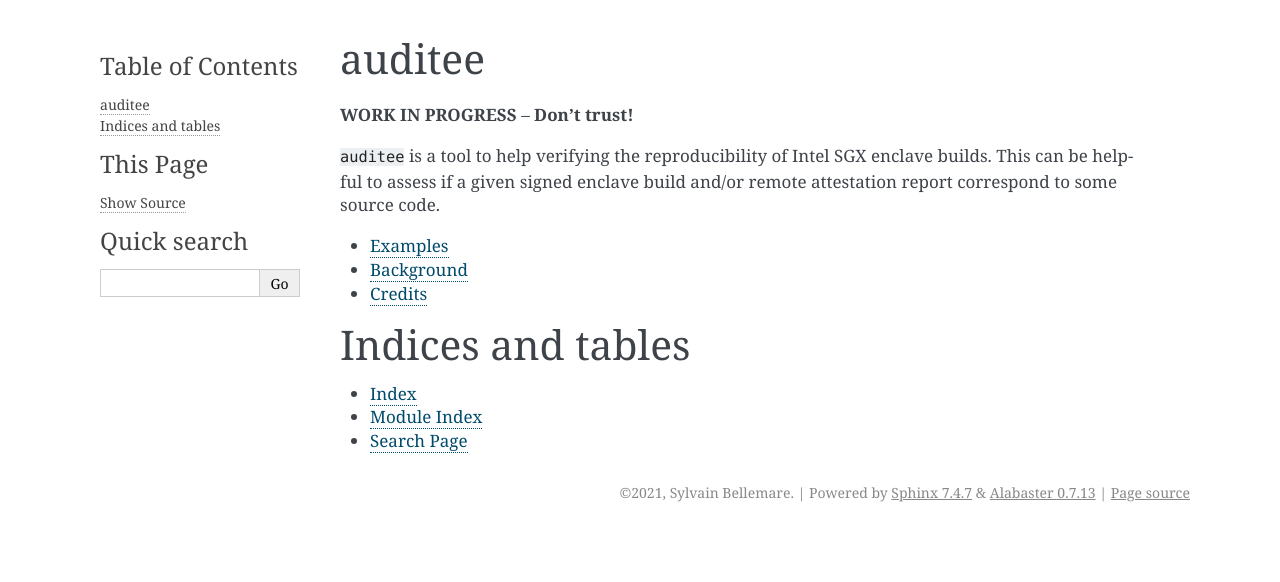
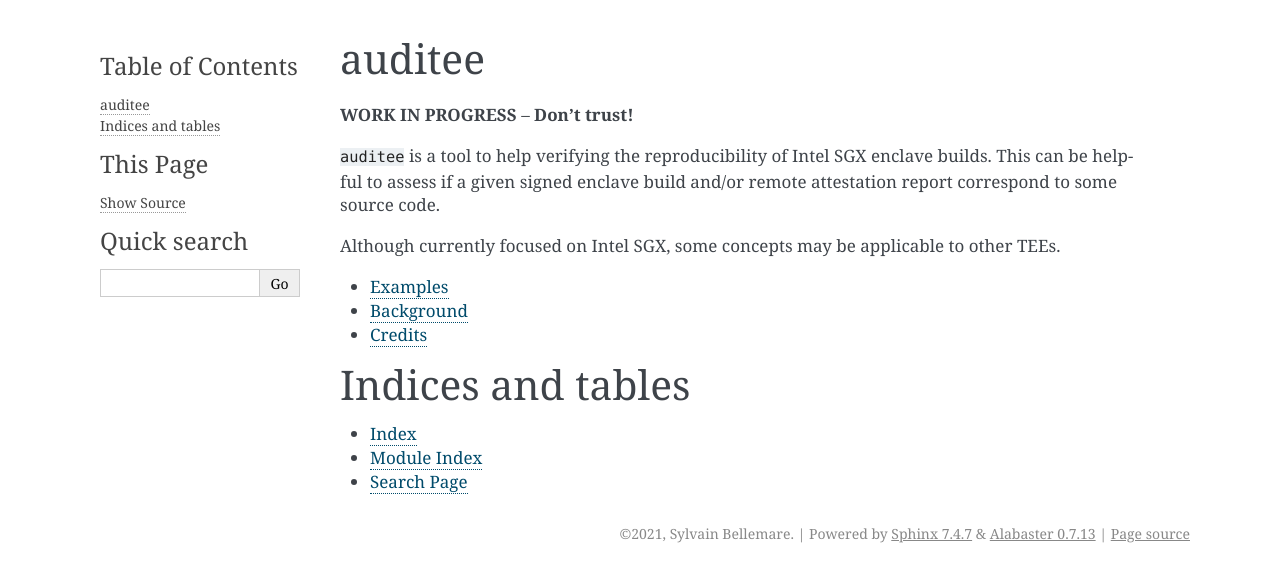
Before and after one commit to initc3/auditee, a Sphinx documentation site: the page built from docs/index.rst, in a window 1280 px wide. Shown: the top 582 px of the page. Built offline with Sphinx 7.4.7, drawn with Linux system fonts in a browser that asks for light colours.

Commit message:
Update docs

```diff
--- a/docs/index.rst
+++ b/docs/index.rst
@@ -11,6 +11,9 @@ auditee
 ``auditee`` is a tool to help verifying the reproducibility of Intel SGX
 enclave builds. This can be helpful to assess if a given signed enclave build
 and/or remote attestation report correspond to some source code.
+
+Although currently focused on Intel SGX, some concepts may be applicable to
+other TEEs.
 
 .. toctree::
     :maxdepth: 1
```
